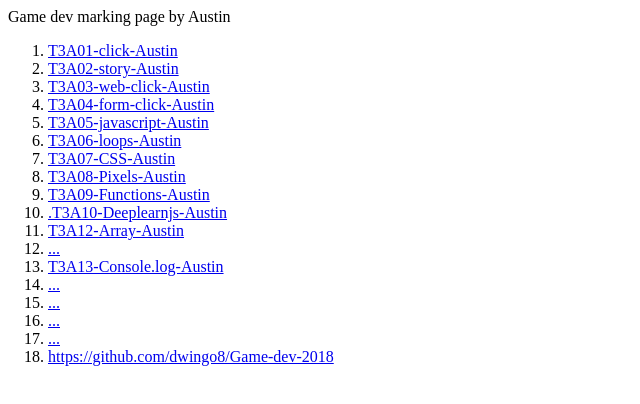
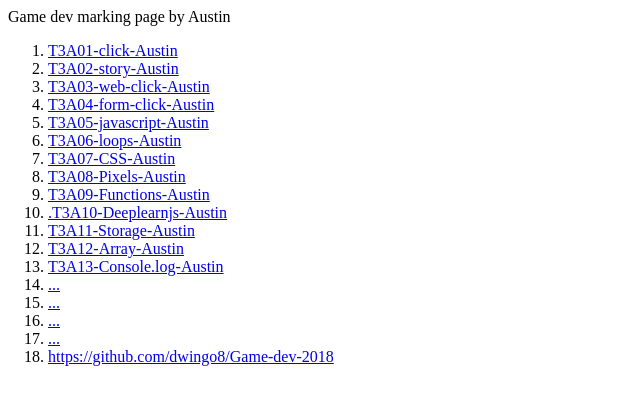
Before and after one commit to dwingo8/Game-dev-2018, a plain HTML site: page index.html in a window 1280 px wide. Shown: the whole page, without its empty margins (0-640 px from the left). Drawn offline with Linux system fonts and the light colour scheme.

Commit message:
Update index.html

```diff
--- a/index.html
+++ b/index.html
@@ -10,8 +10,8 @@ Game dev marking page by Austin
       <li> <a href= "T3A08-Pixels-Austin.html">T3A08-Pixels-Austin </a>
          <li> <a href= "T3A09-Functions-Austin.html">T3A09-Functions-Austin </a>
             <li> <a href= "T3A10-Deeplearnjs-Austin.html">.T3A10-Deeplearnjs-Austin</a>
+              <li> <a href= "T3A11-Storage-Austin.html">T3A11-Storage-Austin</a>
                           <li> <a href= "T3A12-Array-Austin.html">T3A12-Array-Austin </a>
-                                 <li> <a href= "...">... </a>
           <li> <a href= "T3A13-Console.log-Austin.html">T3A13-Console.log-Austin </a>
             <li> <a href= "...">... </a>
               <li> <a href= "...">... </a>
```
